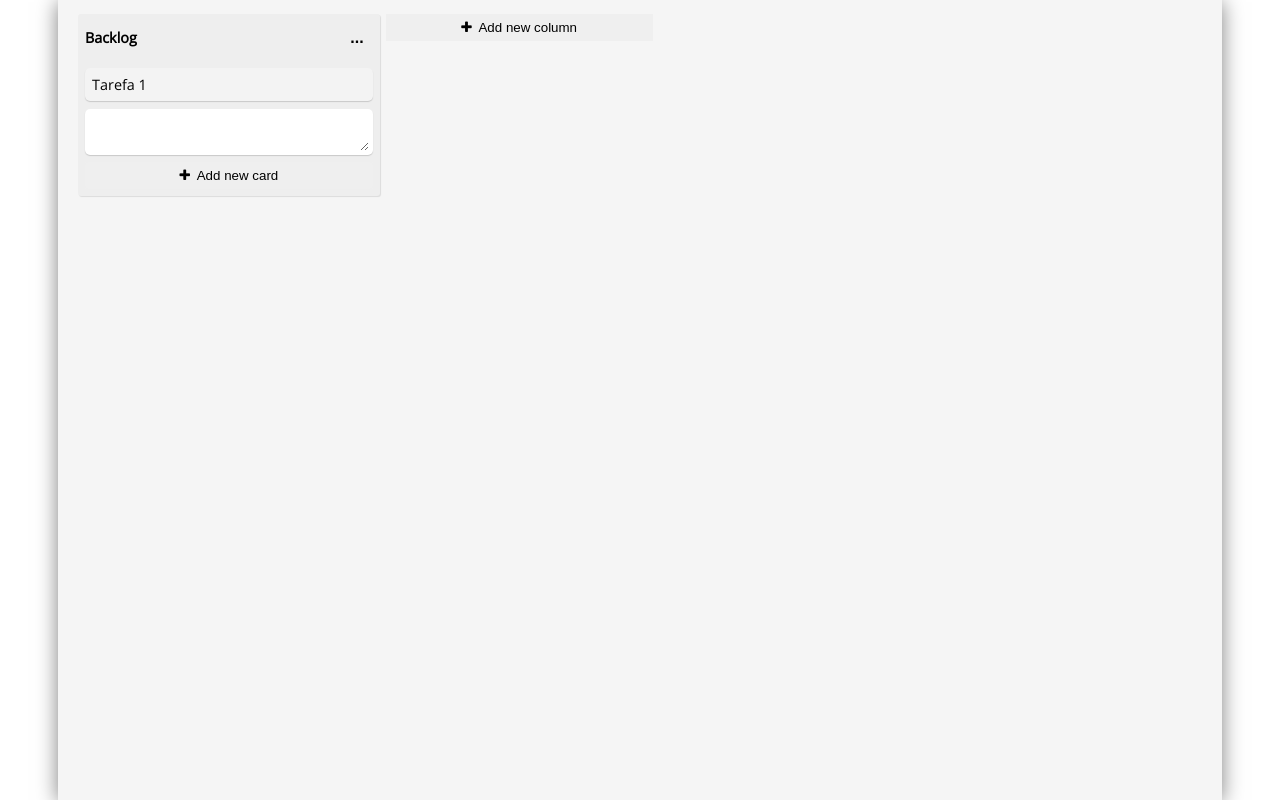
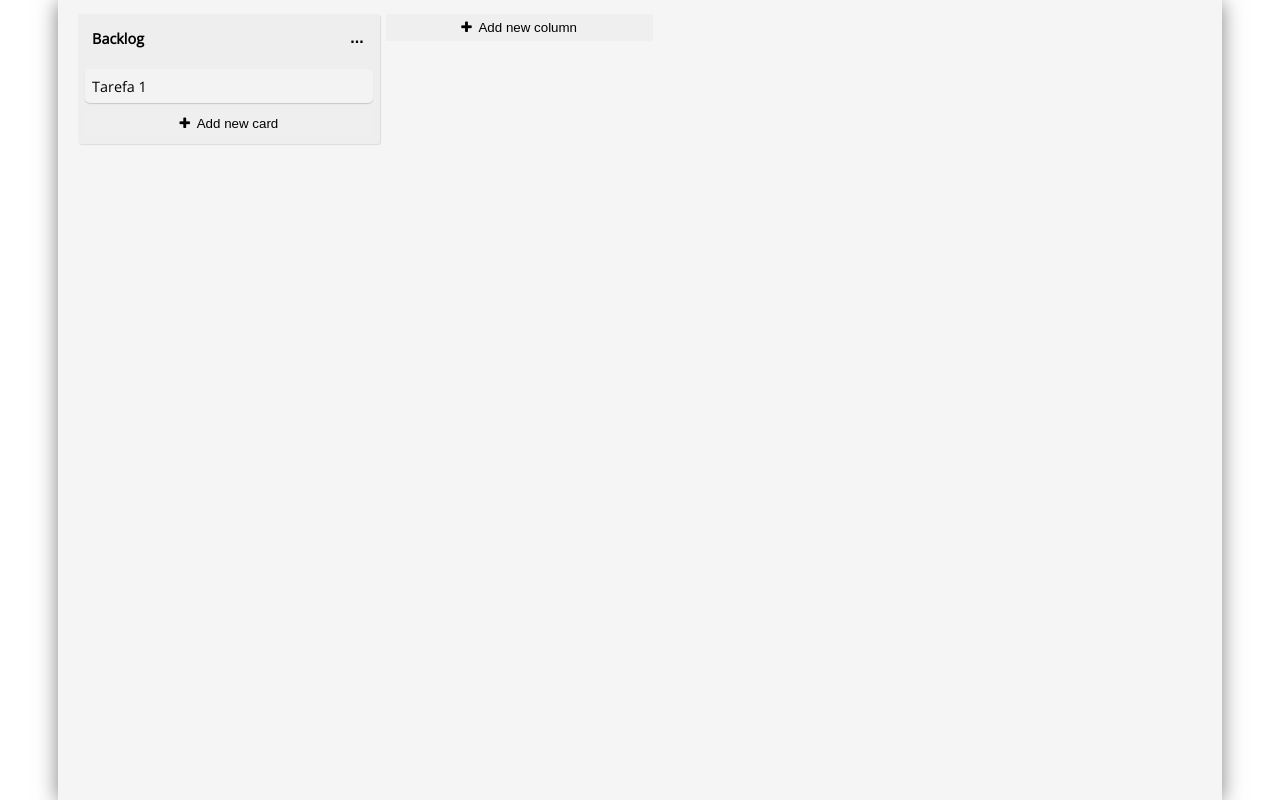
Before and after one commit to marcospcury/kanban-react, a React (Create React App) app: page / in a window 1280 px wide. Built offline with nearby package versions, Linux system fonts and the light colour scheme.

Commit message:
Adding include and editing features

```diff
--- a/src/App.css
+++ b/src/App.css
@@ -7,7 +7,7 @@ body {
 	font-size: 0.9rem;
 }
 
-button, textarea {
+button, textarea, input {
 	outline: none;
 }
 
@@ -40,6 +40,25 @@ main {
 	justify-content: space-between;
 	font-weight: bold;
 	margin-bottom: 1em;
+}
+
+.kanban-column > header > input {
+	border: 1px solid #CCC;
+	padding: 0.5em;
+	border-radius: 5px;
+	width: 80%;
+}
+
+.kanban-column > header > span {
+	cursor: pointer;
+	padding: 0.5em;
+	border-radius: 5px;
+	width: 80%;
+}
+
+.kanban-column > header > span:hover {
+	background-color: rgba(0, 0, 0, 0.1);
+	box-shadow: 0px 1px 1px rgba(0, 0, 0, 0.3);
 }
 
 .kanban-btn-column-options {
--- a/src/App.js
+++ b/src/App.js
@@ -3,11 +3,56 @@ import './App.css';
 import KanbanColumn from './components/kanban-column';
 
 class App extends Component {
+  constructor() {
+    super();
+    this.state = {
+      columns: [
+        {
+          id: 1,
+          title: 'Backlog',
+          edit: false,
+          cards: [
+            {
+              id: 1,
+              title: 'Tarefa 1',
+              edit: false
+            }
+          ]
+        }
+      ]
+    };
+  }
+
+  addColumn() {
+    const columns = this.state.columns;
+    columns.push({
+      id: columns.length + 1,
+      name: '',
+      edit: true,
+      cards: []
+    });
+    this.setState({ columns });
+  }
+
+  addCard(columnId) {
+    const columns = this.state.columns;
+    const column = columns.find(c => c.id === columnId);
+    column.cards.push({
+      id: column.cards.length + 1,
+      name: '',
+      edit: true
+    });
+    this.setState({ columns });
+  }
+
   render() {
     return (
       <main>
-        <KanbanColumn />
-        <button className="kanban-btn-add-column">Add new column</button>
+        {this.state.columns.map(column => {
+          return <KanbanColumn key={column.id} column={column} addCard={this.addCard.bind(this)} />
+        })}
+
+        <button className="kanban-btn-add-column" onClick={this.addColumn.bind(this)}>Add new column</button>
       </main>
     );
   }
--- a/src/components/kanban-card.js
+++ b/src/components/kanban-card.js
@@ -1,15 +1,44 @@
 import React, { Component } from 'react';
 
 export default class KanbanCard extends Component {
+  constructor(props) {
+    super(props);
+    this.state = {
+      editing: this.props.card.edit,
+      title: this.props.card.title
+    };
+  }
+
+  editTitle() {
+    this.setState({ editing: true });
+  }
+
+  titleChanged(event) {
+    this.setState({ title: event.target.value });
+  }
+
+  titleEdited(event) {
+    this.setState({ editing: false });
+  }
+
+  keyPressed(event) {
+    if (event.key === 'Enter') {
+      this.titleEdited();
+    }
+  }
+
   render() {
+    let cardTitle;
+    if (this.state.editing) {
+      cardTitle = (<div className="kanban-card edit">
+        <textarea value={this.state.title} autoFocus onChange={this.titleChanged.bind(this)} onBlur={this.titleEdited.bind(this)} onKeyPress={this.keyPressed.bind(this)} />
+      </div>);
+    } else {
+      cardTitle = <div className="kanban-card" onClick={this.editTitle.bind(this)} draggable="true">{this.state.title}</div>
+    }
     return (
       <div>
-        <div className="kanban-card" draggable="true">
-          Tarefa 1
-			    </div>
-        <div className="kanban-card edit">
-          <textarea></textarea>
-        </div>
+        {cardTitle}
       </div>
     );
   }
--- a/src/components/kanban-column.js
+++ b/src/components/kanban-column.js
@@ -2,14 +2,48 @@ import React, { Component } from 'react';
 import KanbanCard from './kanban-card';
 
 export default class KanbanColumn extends Component {
+  constructor(props) {
+    super(props);
+    this.state = {
+      editing: this.props.column.edit,
+      title: this.props.column.title
+    };
+  }
+
+  editTitle() {
+    this.setState({ editing: true });
+  }
+
+  titleChanged(event) {
+    this.setState({ title: event.target.value });
+  }
+
+  titleEdited(event) {
+    this.setState({ editing: false });
+  }
+
+  keyPressed(event) {
+    if (event.key === 'Enter') {
+      this.titleEdited();
+    }
+  }
+
   render() {
+    const columnTitle = this.state.editing ?
+      <input type="text" value={this.state.title} autoFocus onChange={this.titleChanged.bind(this)} onBlur={this.titleEdited.bind(this)} onKeyPress={this.keyPressed.bind(this)} /> :
+      <span onClick={this.editTitle.bind(this)}>{this.state.title}</span>;
+
     return (
       <div className="kanban-column">
-        <header><span>Backlog</span><button className="kanban-btn-column-options">...</button></header>
+        <header>
+          {columnTitle}
+          <button className="kanban-btn-column-options">...</button></header>
         <div className="kanban-card-container">
-          <KanbanCard />
+          {this.props.column.cards.map(card => {
+            return <KanbanCard key={card.id} card={card} />
+          })}
         </div>
-        <button className="kanban-btn-add-card">Add new card</button>
+        <button className="kanban-btn-add-card" onClick={this.props.addCard.bind(null, this.props.column.id)}>Add new card</button>
       </div>
     );
   }
```
